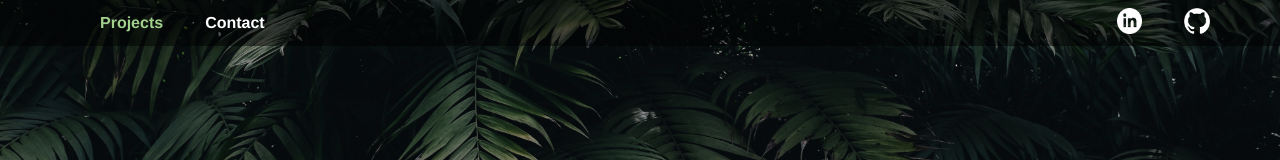
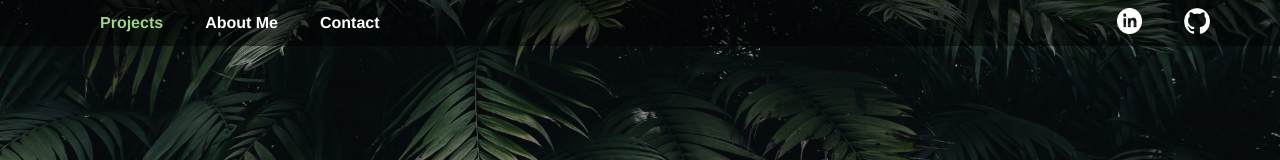
Before and after one commit to NoahJohnG/portfolio, a Vue app: page / in a window 1280 px wide. Shown: the top 160 px of the page. Built offline with nearby package versions, Linux system fonts and the light colour scheme.

Commit message:
highlight color update and added nav button

```diff
--- a/src/App.vue
+++ b/src/App.vue
@@ -4,6 +4,9 @@
             <ul>
                 <li>
                     <router-link to="/" class="router-link">Projects</router-link>
+                </li>
+                <li>
+                    <router-link to="/about" class="router-link">About Me</router-link>
                 </li>
                 <li>
                     <router-link to="/contact" class="router-link">Contact</router-link>
@@ -34,6 +37,10 @@
     padding: 0;
 }
 
+::selection {
+    background: @ternary-color;
+}
+
 #app {
     font-family: Avenir, Helvetica, Arial, sans-serif;
     -webkit-font-smoothing: antialiased;
@@ -42,7 +49,8 @@
 
     background-image:
         linear-gradient(0deg, fade(black, 60%), fade(black, 10%)),
-        url("assets/background.jpg");
+        url("assets/background.jpg"),
+        linear-gradient(0deg, @main-color, @main-color);
     background-size: cover;
 }
 
```
Also changed, not shown: src/assets/logo.png (deleted).
